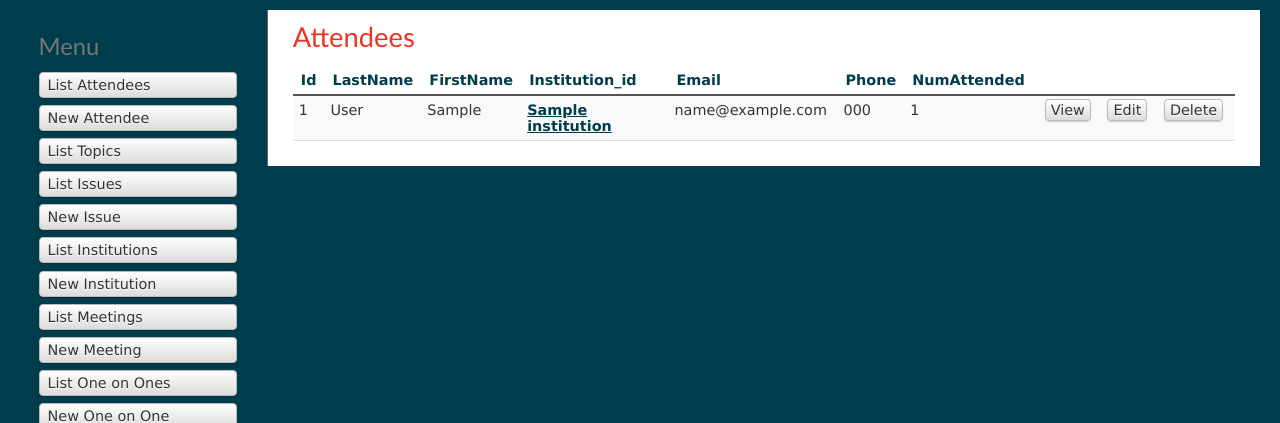
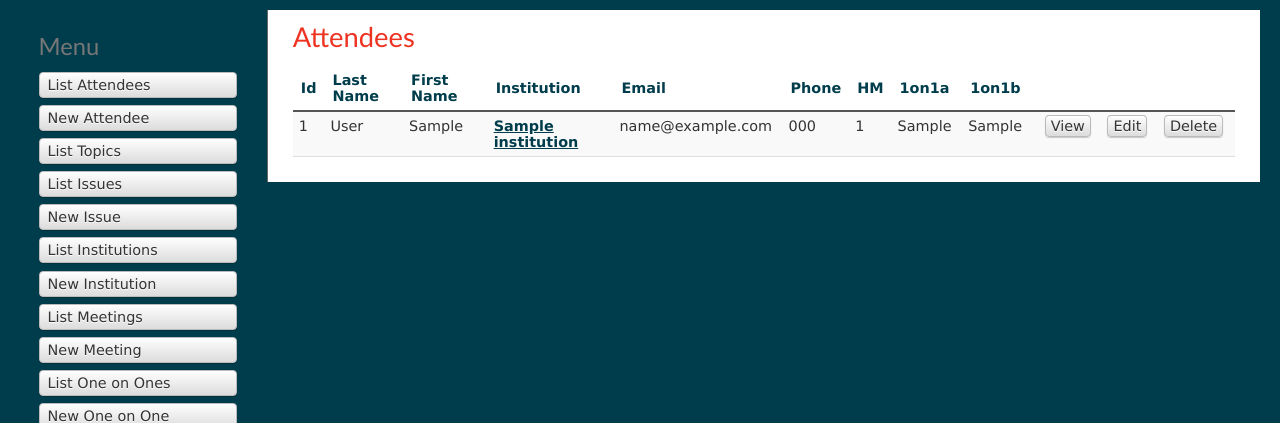
Before and after one commit to topdsoft/amos, a CakePHP app: the page made by app/View/Attendees/index.ctp in a window 1280 px wide. Shown: the part 67-490 px from the top of the page. Run offline with PHP 8.4 and a stand-in for CakePHP, Linux system fonts and the light colour scheme; the template is opened without the code that fills it: most values are stand-ins (such as "Sample title", 1, 10 or a date in 2020); data that the repository does not hold is empty; some libraries are stand-ins or nearby versions.

Commit message:
attendee changes screenshots

```diff
--- a/app/Controller/IssuesController.php
+++ b/app/Controller/IssuesController.php
@@ -23,7 +23,7 @@ class IssuesController extends AppController {
  * popup method
  *
  */
-  public function popup($id=null, $topic_id=13) {
+  public function popup($id=null) {
 		if ($this->request->is('post')) {
 //debug($this->request->data);exit;
 			$topic_id=$this->request->data['Issue']['topic_id'];
@@ -42,6 +42,9 @@ class IssuesController extends AppController {
 					$this->set('retry',true);
 				}
 			}//endif
+		} else {
+			//default topic is 13
+			$topic_id=13;
 		}//endif
 		//find what issues are already with this meeting
 		$issuesList=$this->Issue->IssuesMeeting->find('list',array('fields'=>'issue_id','conditions'=>array('meeting_id'=>$id)));
--- a/app/Model/Attendee.php
+++ b/app/Model/Attendee.php
@@ -19,6 +19,8 @@ class Attendee extends AppModel {
 		parent::__construct($id, $table, $ds);
 		$this->virtualFields['numAttended'] = sprintf('select count(*) from attendees_meetings where attendees_meetings.attendee_id=%s.id', $this->alias);
 		$this->virtualFields['name']=sprintf('CONCAT(%s.firstName, " ", %s.lastName)', $this->alias, $this->alias);
+		$this->virtualFields['ooo1']=sprintf('select count(*) from oneonones where attendee1_id=%s.id',$this->alias);
+		$this->virtualFields['ooo2']=sprintf('select count(*) from oneonones where attendee2_id=%s.id',$this->alias);
 		$this->order[]= sprintf('%s.lastName',$this->alias);
 		$this->order[]= sprintf('%s.firstName',$this->alias);
 	}
--- a/app/Model/Institution.php
+++ b/app/Model/Institution.php
@@ -50,7 +50,7 @@ class Institution extends AppModel {
 			'dependent' => false,
 			'conditions' => '',
 			'fields' => '',
-			'order' => '',
+			'order' => array('lastName','firstName'),
 			'limit' => '',
 			'offset' => '',
 			'exclusive' => '',
--- a/app/View/Attendees/index.ctp
+++ b/app/View/Attendees/index.ctp
@@ -3,12 +3,14 @@
 	<table cellpadding="0" cellspacing="0">
 	<tr>
 			<th><?php echo $this->Paginator->sort('id');?></th>
-			<th><?php echo $this->Paginator->sort('lastName');?></th>
-			<th><?php echo $this->Paginator->sort('firstName');?></th>
-			<th><?php echo $this->Paginator->sort('institution_id');?></th>
+			<th><?php echo $this->Paginator->sort('lastName','Last Name');?></th>
+			<th><?php echo $this->Paginator->sort('firstName','First Name');?></th>
+			<th><?php echo $this->Paginator->sort('Institution.name','Institution');?></th>
 			<th><?php echo $this->Paginator->sort('email');?></th>
 			<th><?php echo $this->Paginator->sort('phone');?></th>
-			<th><?php echo $this->Paginator->sort('numAttended');?></th>
+			<th><?php echo $this->Paginator->sort('numAttended','HM');?></th>
+			<th><?php echo $this->Paginator->sort('ooo1','1on1a');?></th>
+			<th><?php echo $this->Paginator->sort('ooo2','1on1b');?></th>
 			<th></th>
 	</tr>
 	<?php
@@ -23,6 +25,8 @@
 		<td><?php echo h($attendee['Attendee']['email']); ?>&nbsp;</td>
 		<td><?php echo h($attendee['Attendee']['phone']); ?>&nbsp;</td>
 		<td><?php echo h($attendee['Attendee']['numAttended']); ?>&nbsp;</td>
+		<td><?php echo h($attendee['Attendee']['ooo1']); ?>&nbsp;</td>
+		<td><?php echo h($attendee['Attendee']['ooo2']); ?>&nbsp;</td>
 		<td class="actions">
 			<?php echo $this->Html->link(__('View'), array('action' => 'view', $attendee['Attendee']['id'])); ?>
 			<?php echo $this->Html->link(__('Edit'), array('action' => 'edit', $attendee['Attendee']['id'])); ?>
```
Also changed, not shown: app/webroot/img/meeting/addmeeting1.png (added), app/webroot/img/meeting/addmeeting2.png (added), app/webroot/img/meeting/addmeeting3.png (added), app/webroot/img/meeting/addmeeting4.png (added), app/webroot/img/meeting/addmeeting5.png (added), app/webroot/img/meeting/addmeeting6.png (added).
